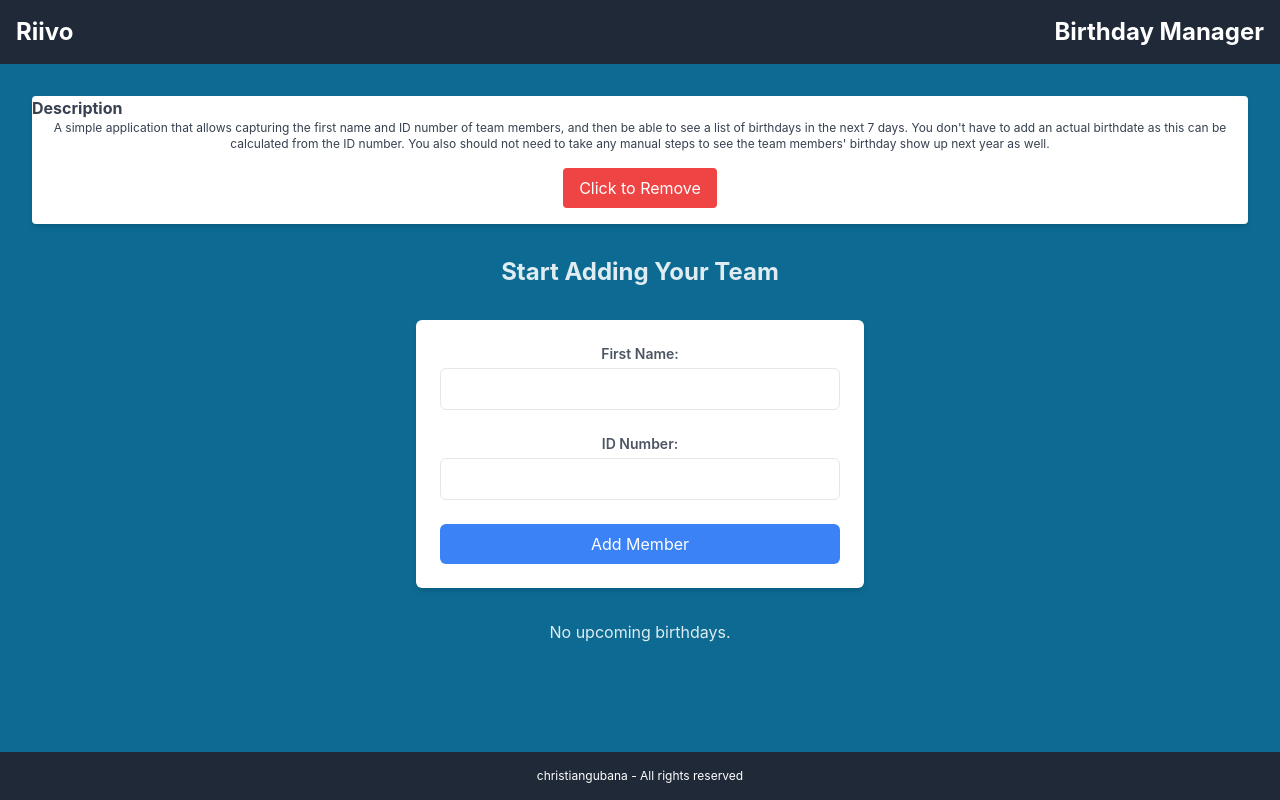
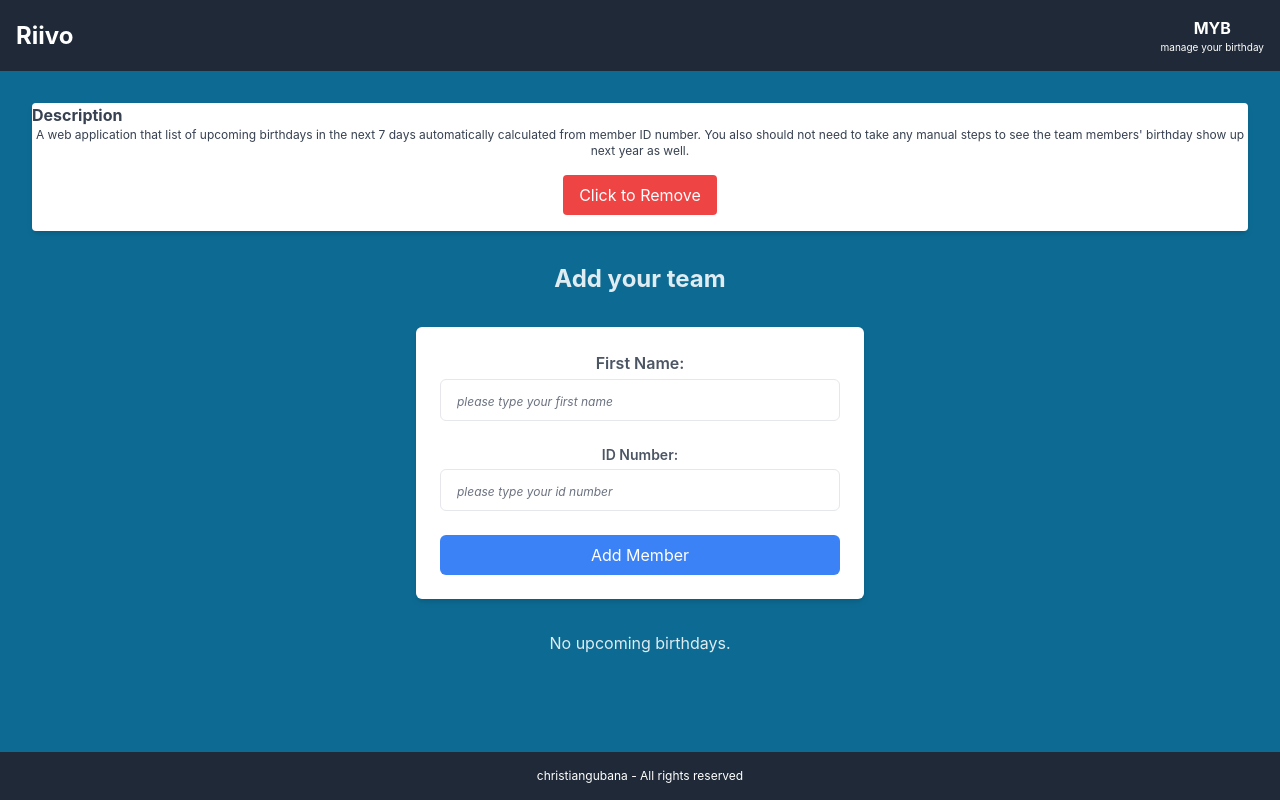
Before and after one commit to christiangubana/birthday-management, a React (Vite) app: page / in a window 1280 px wide. Built offline with nearby package versions, Linux system fonts and the light colour scheme.

Commit message:
upate header/form layout

```diff
--- a/index.html
+++ b/index.html
@@ -4,7 +4,7 @@
     <meta charset="UTF-8" />
     <link rel="icon" type="image/svg+xml" href="/vite.svg" />
     <meta name="viewport" content="width=device-width, initial-scale=1.0" />
-    <title>Vite + React - Birthday Manager App</title>
+    <title>MYB</title>
   </head>
   <body>
     <div id="root"></div>
--- a/src/App.jsx
+++ b/src/App.jsx
@@ -57,7 +57,7 @@ const App = () => {
       <main className="app-content">
         <Description />
         <h1 className="text-2xl font-bold hover:text-gray-300">
-          Start Adding Your Team
+          Add your team
         </h1>
         <AddMemberForm onAddMember={handleAddMember} />
         <UpcomingBirthdays
--- a/src/components/AddMemberForm.jsx
+++ b/src/components/AddMemberForm.jsx
@@ -51,21 +51,23 @@ const AddMemberForm = ({ onAddMember }) => {
   };
 
   return (
+    <div className="">
       <form
         onSubmit={handleSubmit}
         className="max-w-md mx-auto mt-8 p-6 bg-white rounded-md shadow-md"
       >
         <div className="mb-6">
-        <label className="block text-sm font-semibold text-gray-600 mb-1">
+          <label className="block text-xm font-semibold text-gray-600 mb-1">
             First Name:
           </label>
           <input
-          className={`w-full px-4 py-2 border rounded-md focus:outline-none focus:border-blue-500 ${
+            className={`w-full px-4 py-2 border rounded-md focus:outline-none focus:border-none placeholder:text-gray-500 placeholder:text-xs placeholder:italic ${
               nameError && "border-red-500"
             }`}
             type="text"
             value={firstName}
             onChange={(e) => setFirstName(e.target.value)}
+            placeholder="please type your first name"
           />
           {nameError && <p className="text-red-500 mt-2">{nameError}</p>}
         </div>
@@ -73,13 +75,15 @@ const AddMemberForm = ({ onAddMember }) => {
           <label className="block text-sm font-semibold text-gray-600 mb-1">
             ID Number:
           </label>
+
           <input
-          className={`w-full px-4 py-2 border rounded-md focus:outline-none focus:border-blue-500 ${
+            className={`w-full px-4 py-2 border rounded-md focus:outline-none focus:border-none placeholder:text-gray-500 placeholder:text-xs placeholder:italic ${
               idError && "border-red-500"
             }`}
             type="text"
             value={idNumber}
             onChange={(e) => setIdNumber(e.target.value)}
+            placeholder="please type your id number"
           />
           {idError && <p className="text-red-500 mt-2">{idError}</p>}
         </div>
@@ -90,6 +94,7 @@ const AddMemberForm = ({ onAddMember }) => {
           Add Member
         </button>
       </form>
+    </div>
   );
 };
 
--- a/src/components/Description.jsx
+++ b/src/components/Description.jsx
@@ -15,12 +15,10 @@ const Description = () => {
     >
       <h1 className="text-left font-bold">Description</h1>
       <p className="text-xs font-normal">
-        A simple application that allows capturing the first name and ID number
-        of team members, and then be able to see a list of birthdays in the next
-        7 days. You don't have to add an actual birthdate as this can be
-        calculated from the ID number. You also should not need to take any
-        manual steps to see the team members' birthday show up next year as
-        well.
+        A web application that list of upcoming birthdays in the next 7 days
+        automatically calculated from member ID number. You also should not need
+        to take any manual steps to see the team members' birthday show up next
+        year as well.
       </p>
       {isContentVisible && (
         <div className="p-4">
--- a/src/components/Header.jsx
+++ b/src/components/Header.jsx
@@ -1,20 +1,16 @@
-// Header.js
 import React from "react";
 
 const Header = () => {
   return (
     <header className="bg-gray-800 p-4 text-white">
       <div className="container mx-auto flex items-center justify-between">
+        <h1 className="text-2xl font-bold">Riivo</h1>
         <div>
-          <h1 className="text-2xl font-bold">Riivo</h1>
+          <h1 className="text-md font-bold hover:text-gray-300">MYB</h1>
+          <nav className="hidden sm:flex space-x-4">
+            <p className="text-[10px]">manage your birthday</p>
+          </nav>
         </div>
-        <nav className="hidden sm:flex space-x-4">
-          <nav className="hidden sm:flex space-x-4">
-            <h1 className="text-2xl font-bold hover:text-gray-300">
-              Birthday Manager
-            </h1>
-          </nav>
-        </nav>
       </div>
     </header>
   );
```
Lines whose indentation alone changed are shown as unchanged.
